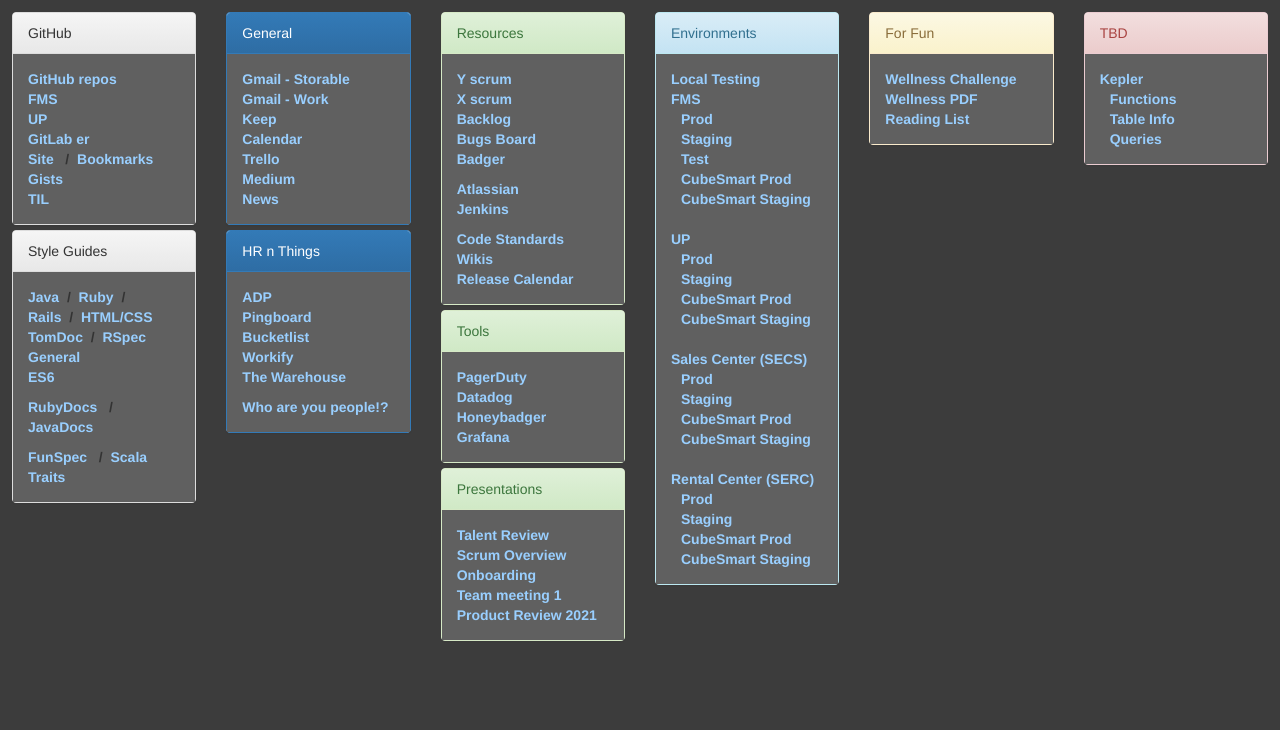
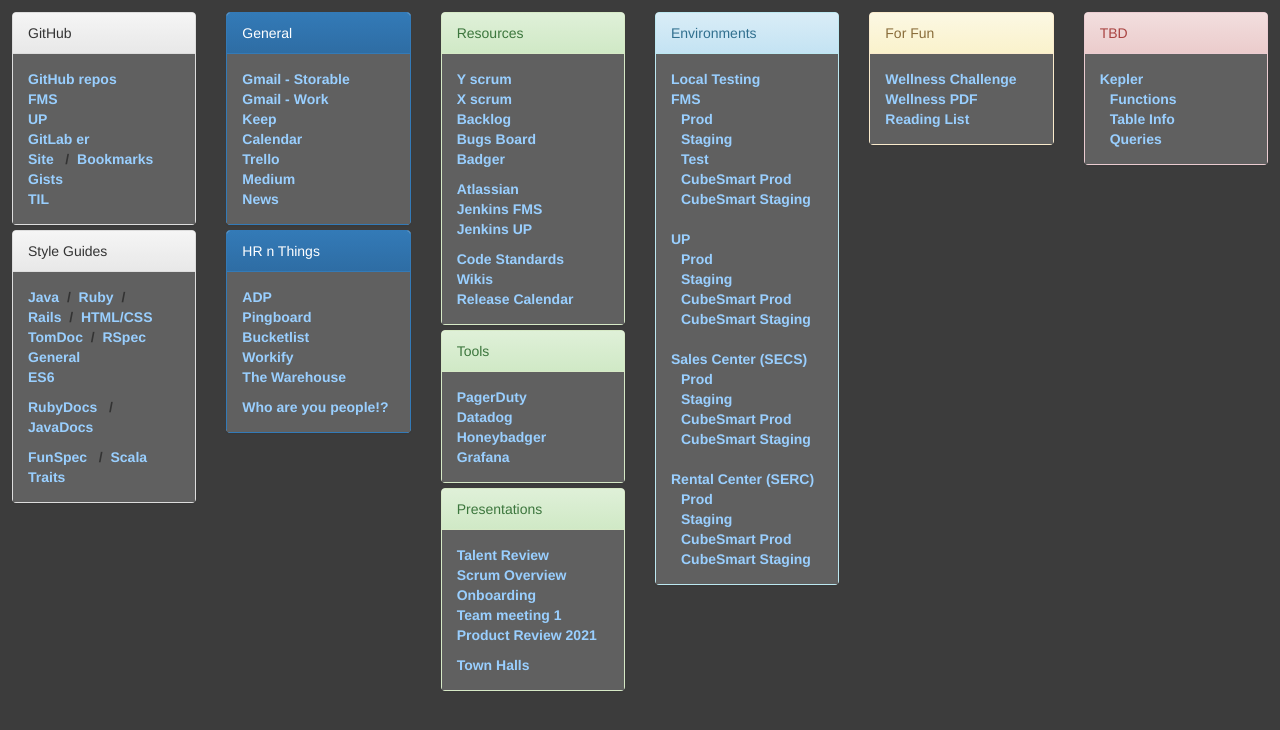
Before and after one commit to austin-leligdon/bookmarks, a plain HTML site: page index.html in a window 1280 px wide. Drawn offline with nearby package versions, Linux system fonts and the light colour scheme.

Commit message:
jenkins town halls

```diff
--- a/index.html
+++ b/index.html
@@ -144,7 +144,8 @@
                   <dt><a href="https://sparefoot.atlassian.net/secure/RapidBoard.jspa?rapidView=263">Badger</a></dt>
                 </p>
                   <dt><a href="https://start.atlassian.com/?continue=https%3A%2F%2Fsparefoot.atlassian.net%3FatlOrigin%3DeyJwIjoiYWRtaW4iLCJpIjoiOGZhMTJkYzI1NjUzNDIyMmJmMDg2ZDViODcxNTNlNDUifQ%3D%3D">Atlassian</a></dt>
-                  <dt><a href="https://jenkins2.rnl.io/">Jenkins</a></dt>
+                  <dt><a href="https://jenkins2.rnl.io/job/FMS/job/Deploy/">Jenkins FMS</a></dt>
+                  <dt><a href="https://jenkins2.rnl.io/job/UP/job/Deploy/">Jenkins UP</a></dt>
                 </p>
                   <dt><a href="https://sparefoot.atlassian.net/wiki/spaces/SEDEV/pages/2092105968/Coding+Standards">Code Standards</a></dt>
                   <dt><a href="https://github.com/rednovalabs/fms/wiki">Wikis</a></dt>
@@ -184,6 +185,8 @@
                   <dt><a href="https://docs.google.com/presentation/d/1ZgITjWOqEm6yshA2OXDajjU7YhzLxJj4ugLtHPi2dug/edit#slide=id.p">Onboarding</a></dt>
                   <dt><a href="https://docs.google.com/presentation/d/1WhB_xSabxku8tMcBkXNHYFrqy58dejj5zi7l63keJvY/edit#slide=id.g5c8ee8aeee_5_0">Team meeting 1</a></dt>
                   <dt><a href="https://docs.google.com/presentation/d/1Pvy_9FmlV8_nRZuA-gHBcH1fwozUCyn7_BDxN6mHHLg/edit#slide=id.gb4949ed044_0_714">Product Review 2021</a></dt>
+                </p>
+                  <dt><a href="https://docs.google.com/spreadsheets/d/1DqwUF8HoQz1AsI1y50v07OOlQpO3jlIEMdPogCu-5v0/edit#gid=0">Town Halls</a></dt>
                 </dl>
               </div>
             </div>
```
